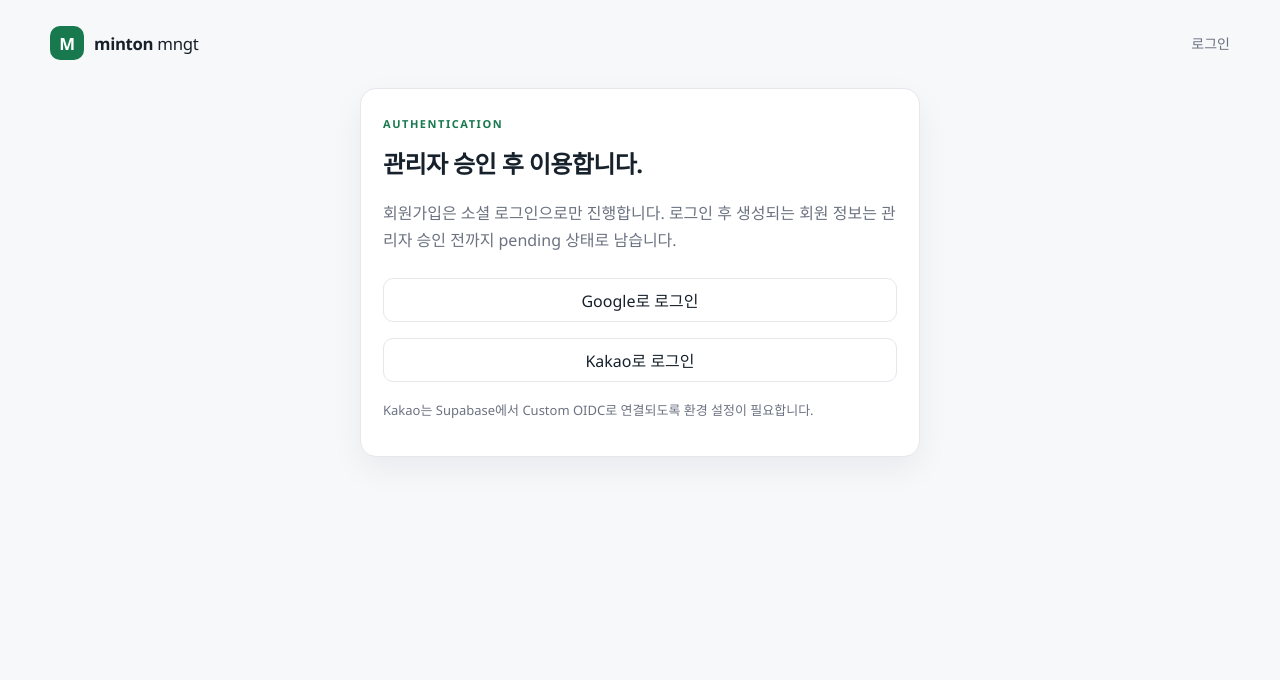
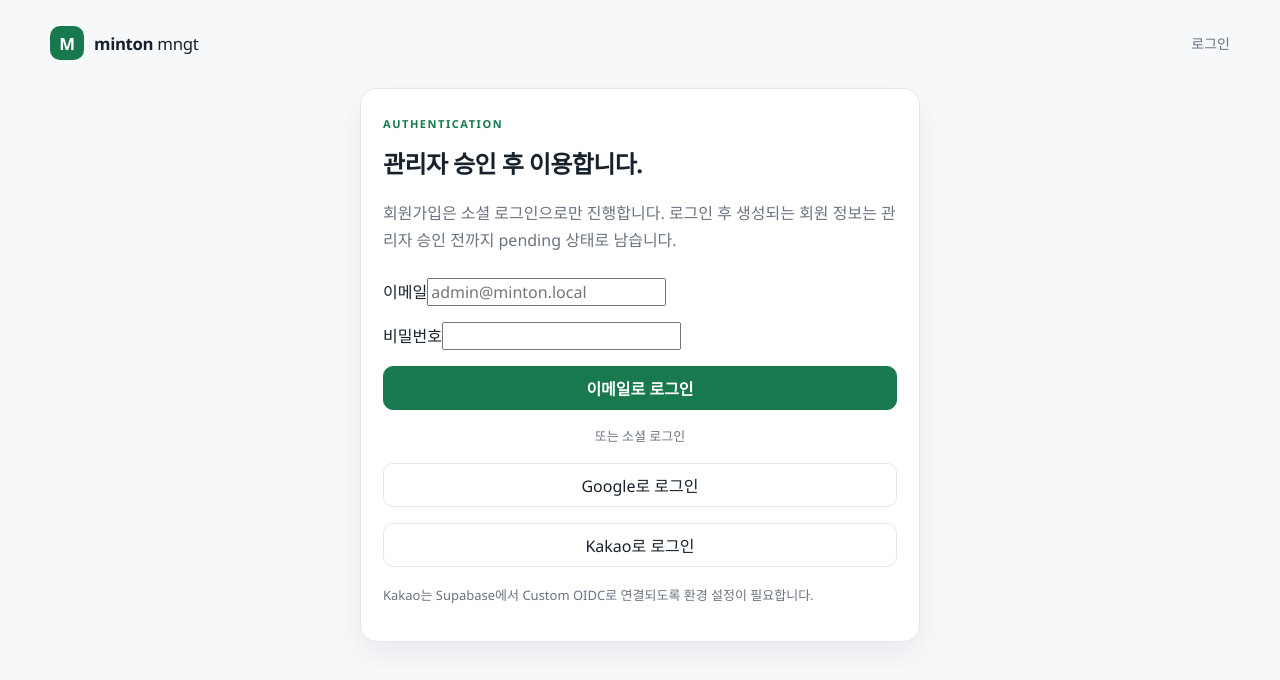
Before and after one commit to devdreamers/minton_mgnt, a Next.js app: page /login in a window 1280 px wide. Shown: the top 680 px of the page. Built offline with nearby package versions, Linux system fonts and the light colour scheme; no server answers.

Commit message:
Add admin password login

```diff
--- a/app/login/page.tsx
+++ b/app/login/page.tsx
@@ -12,6 +12,8 @@ const providers = [
 
 export default function LoginPage() {
   const [loadingProvider, setLoadingProvider] = useState<string | null>(null);
+  const [email, setEmail] = useState("");
+  const [password, setPassword] = useState("");
   const [error, setError] = useState<string | null>(null);
 
   const handleLogin = async (provider: string) => {
@@ -36,6 +38,25 @@ export default function LoginPage() {
     }
   };
 
+  const handlePasswordLogin = async () => {
+    setLoadingProvider("password");
+    setError(null);
+
+    const supabase = createSupabaseBrowserClient();
+    const { error: signInError } = await supabase.auth.signInWithPassword({
+      email,
+      password
+    });
+
+    if (signInError) {
+      setError(signInError.message);
+      setLoadingProvider(null);
+      return;
+    }
+
+    window.location.href = "/";
+  };
+
   return (
     <section className="card" style={{ maxWidth: 560, margin: "0 auto" }}>
       <span className="eyebrow">Authentication</span>
@@ -46,6 +67,40 @@ export default function LoginPage() {
       </p>
 
       <div className="stack" style={{ marginTop: 24 }}>
+        <form
+          className="stack"
+          onSubmit={(event) => {
+            event.preventDefault();
+            void handlePasswordLogin();
+          }}
+        >
+          <label>
+            이메일
+            <input
+              autoComplete="email"
+              onChange={(event) => setEmail(event.target.value)}
+              placeholder="admin@minton.local"
+              required
+              type="email"
+              value={email}
+            />
+          </label>
+          <label>
+            비밀번호
+            <input
+              autoComplete="current-password"
+              onChange={(event) => setPassword(event.target.value)}
+              required
+              type="password"
+              value={password}
+            />
+          </label>
+          <button className="btn btn-primary" disabled={loadingProvider !== null} type="submit">
+            {loadingProvider === "password" ? "로그인 중..." : "이메일로 로그인"}
+          </button>
+        </form>
+
+        <div className="subtle" style={{ textAlign: "center" }}>또는 소셜 로그인</div>
         {providers.map((provider) => (
           <button
             key={provider.id}
```
